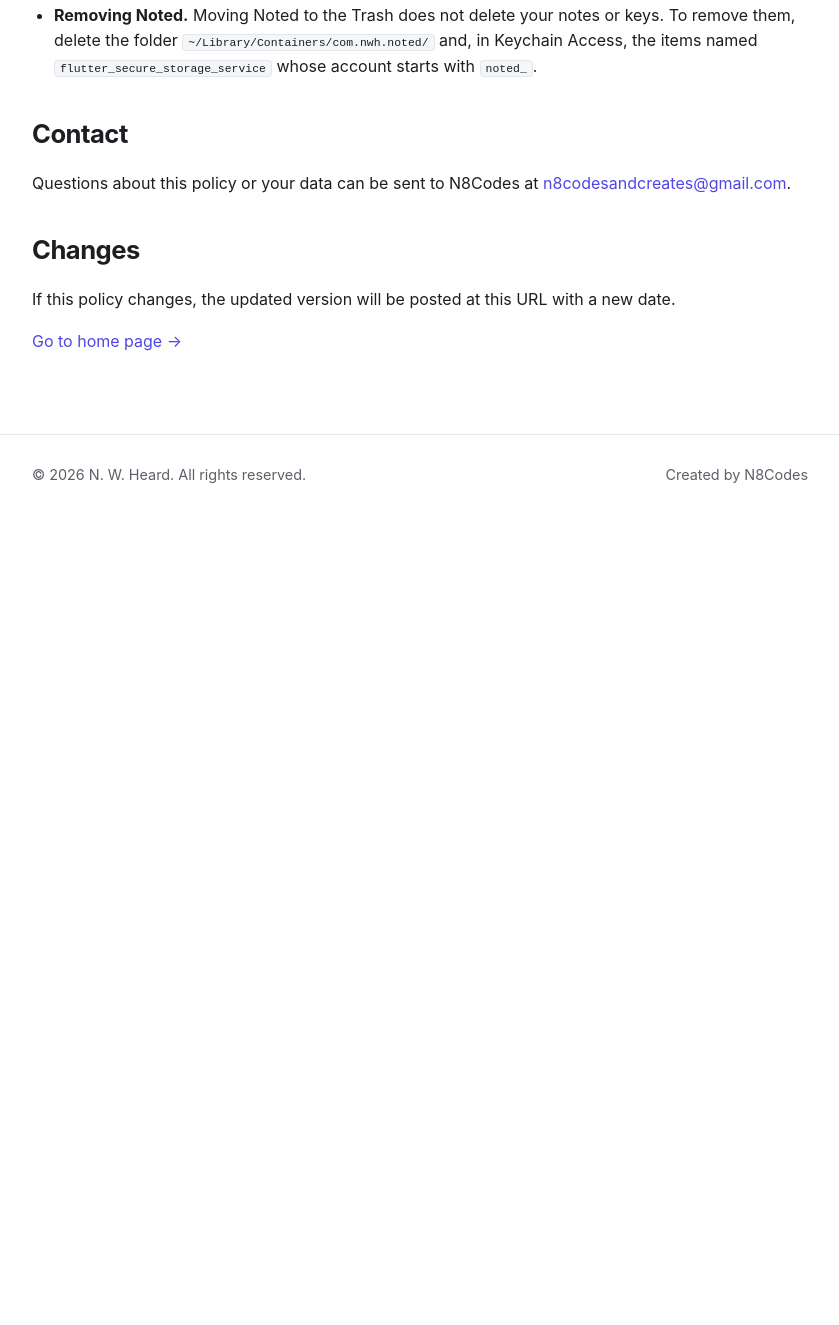
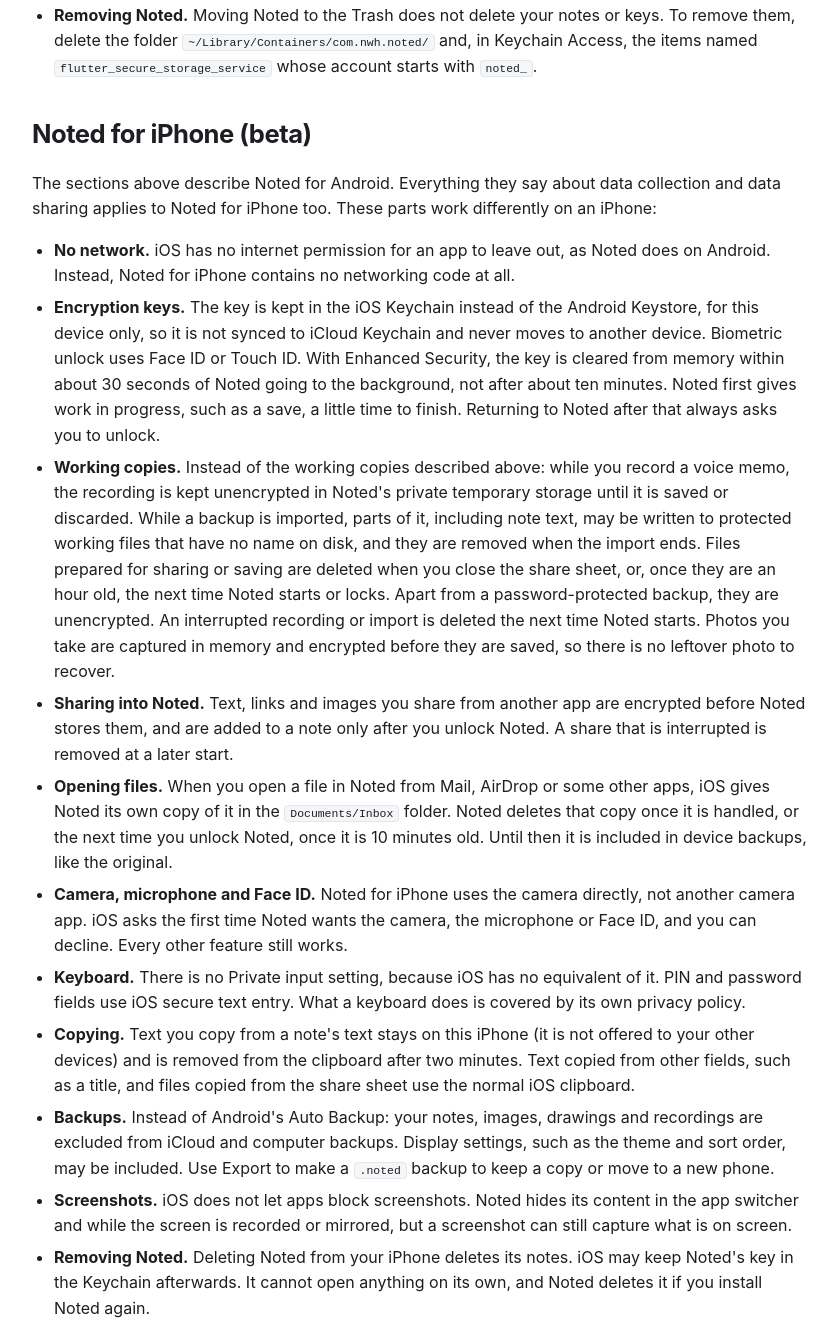
Before and after one commit to N8Codes/noted-site, a plain HTML site: page index.html in a window 1280 px wide. Shown: the part 3461-4786 px from the top of the page, without its empty margins (220-1059 px from the left). Before the commit the page ends 3987 px from the top, so only its background shows below. Drawn offline with Linux system fonts and the light colour scheme.

Commit message:
Privacy policy: Noted for iPhone (beta) section

```diff
--- a/index.html
+++ b/index.html
@@ -88,6 +88,22 @@
                     <li><strong>Removing Noted.</strong> Moving Noted to the Trash does not delete your notes or keys. To remove them, delete the folder <code>~/Library/Containers/com.nwh.noted/</code> and, in Keychain Access, the items named <code>flutter_secure_storage_service</code> whose account starts with <code>noted_</code>.</li>
                 </ul>
 
+                <h2>Noted for iPhone (beta)</h2>
+                <p>The sections above describe Noted for Android. Everything they say about data collection and data sharing applies to Noted for iPhone too. These parts work differently on an iPhone:</p>
+                <ul>
+                    <li><strong>No network.</strong> iOS has no internet permission for an app to leave out, as Noted does on Android. Instead, Noted for iPhone contains no networking code at all.</li>
+                    <li><strong>Encryption keys.</strong> The key is kept in the iOS Keychain instead of the Android Keystore, for this device only, so it is not synced to iCloud Keychain and never moves to another device. Biometric unlock uses Face ID or Touch ID. With Enhanced Security, the key is cleared from memory within about 30 seconds of Noted going to the background, not after about ten minutes. Noted first gives work in progress, such as a save, a little time to finish. Returning to Noted after that always asks you to unlock.</li>
+                    <li><strong>Working copies.</strong> Instead of the working copies described above: while you record a voice memo, the recording is kept unencrypted in Noted's private temporary storage until it is saved or discarded. While a backup is imported, parts of it, including note text, may be written to protected working files that have no name on disk, and they are removed when the import ends. Files prepared for sharing or saving are deleted when you close the share sheet, or, once they are an hour old, the next time Noted starts or locks. Apart from a password-protected backup, they are unencrypted. An interrupted recording or import is deleted the next time Noted starts. Photos you take are captured in memory and encrypted before they are saved, so there is no leftover photo to recover.</li>
+                    <li><strong>Sharing into Noted.</strong> Text, links and images you share from another app are encrypted before Noted stores them, and are added to a note only after you unlock Noted. A share that is interrupted is removed at a later start.</li>
+                    <li><strong>Opening files.</strong> When you open a file in Noted from Mail, AirDrop or some other apps, iOS gives Noted its own copy of it in the <code>Documents/Inbox</code> folder. Noted deletes that copy once it is handled, or the next time you unlock Noted, once it is 10 minutes old. Until then it is included in device backups, like the original.</li>
+                    <li><strong>Camera, microphone and Face ID.</strong> Noted for iPhone uses the camera directly, not another camera app. iOS asks the first time Noted wants the camera, the microphone or Face ID, and you can decline. Every other feature still works.</li>
+                    <li><strong>Keyboard.</strong> There is no Private input setting, because iOS has no equivalent of it. PIN and password fields use iOS secure text entry. What a keyboard does is covered by its own privacy policy.</li>
+                    <li><strong>Copying.</strong> Text you copy from a note's text stays on this iPhone (it is not offered to your other devices) and is removed from the clipboard after two minutes. Text copied from other fields, such as a title, and files copied from the share sheet use the normal iOS clipboard.</li>
+                    <li><strong>Backups.</strong> Instead of Android's Auto Backup: your notes, images, drawings and recordings are excluded from iCloud and computer backups. Display settings, such as the theme and sort order, may be included. Use Export to make a <code>.noted</code> backup to keep a copy or move to a new phone.</li>
+                    <li><strong>Screenshots.</strong> iOS does not let apps block screenshots. Noted hides its content in the app switcher and while the screen is recorded or mirrored, but a screenshot can still capture what is on screen.</li>
+                    <li><strong>Removing Noted.</strong> Deleting Noted from your iPhone deletes its notes. iOS may keep Noted's key in the Keychain afterwards. It cannot open anything on its own, and Noted deletes it if you install Noted again.</li>
+                </ul>
+
                 <h2>Contact</h2>
                 <p>Questions about this policy or your data can be sent to N8Codes at <a href="mailto:n8codesandcreates@gmail.com">n8codesandcreates@gmail.com</a>.</p>
 
```
Also changed, not shown: 1 other file.
